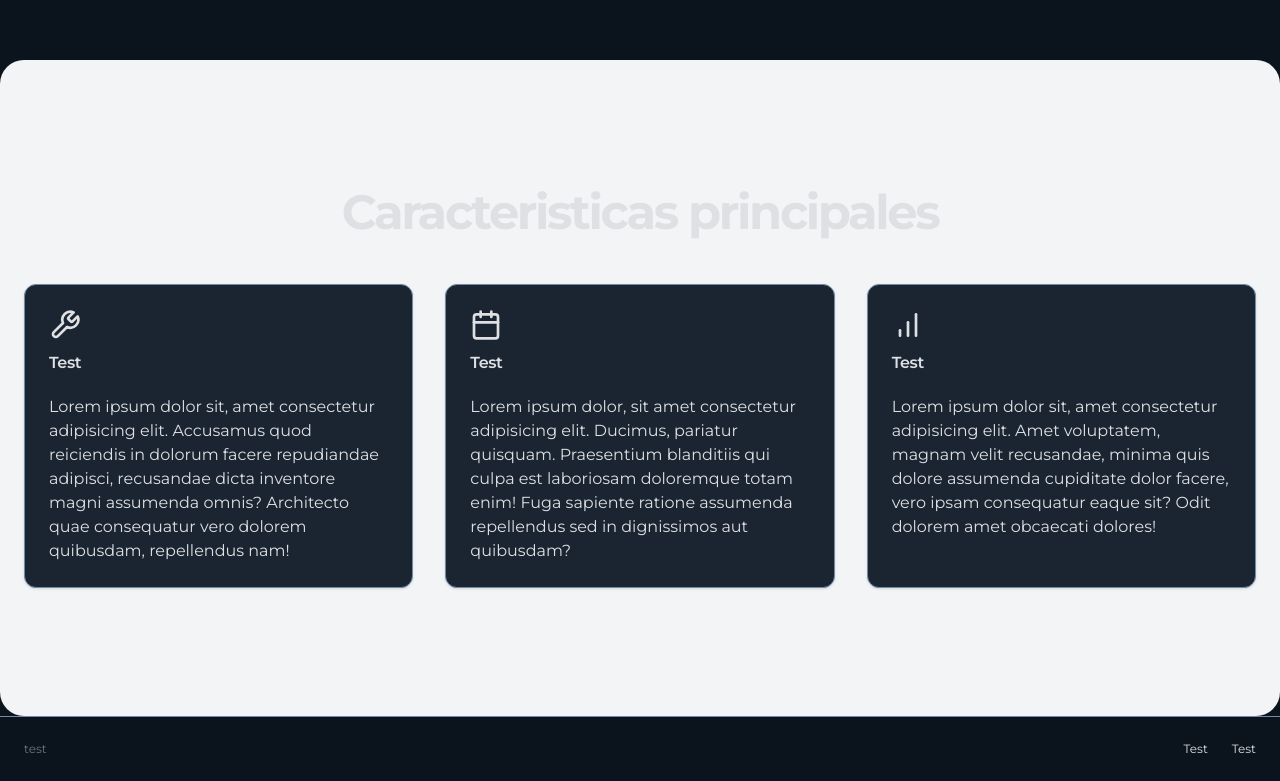
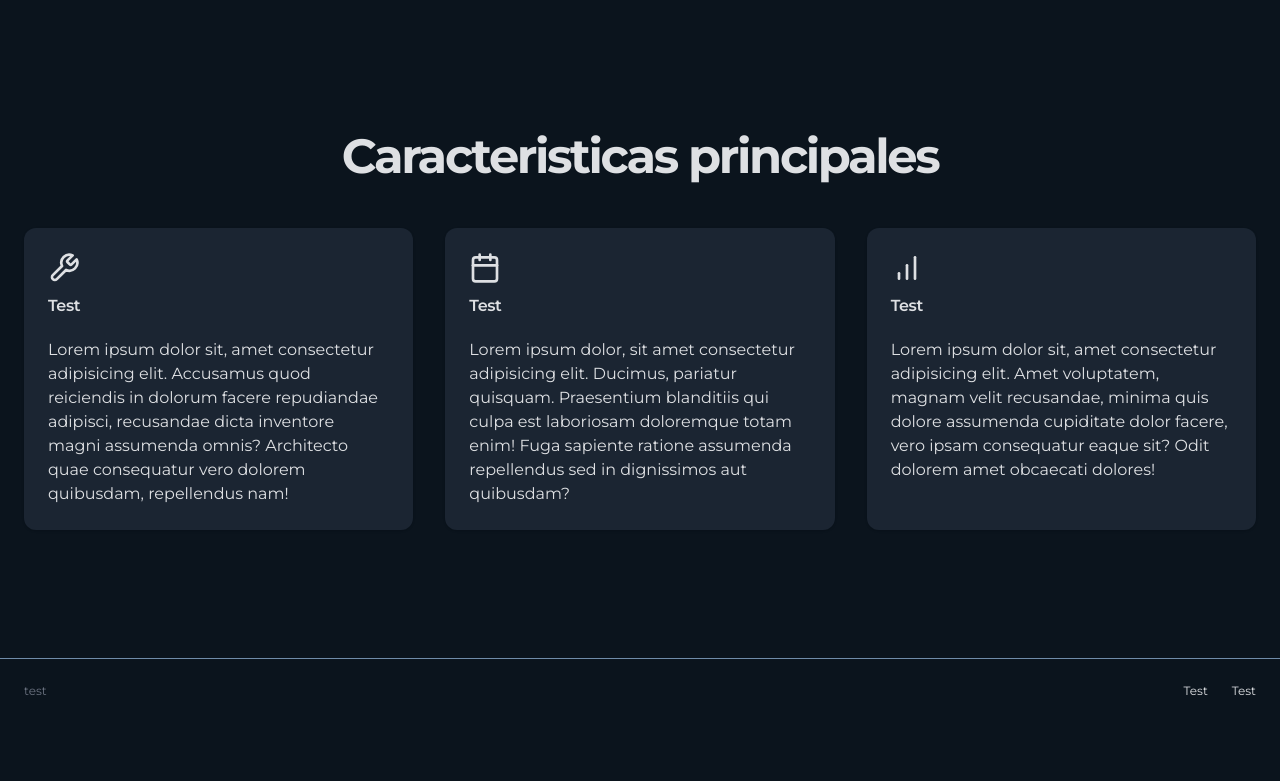
Before and after one commit to clikzz/Proyecto-ISW, a Next.js app in the folder frontend/: page / in a window 1280 px wide. Shown: the part 740-1521 px from the top of the page. After the commit the page ends 1463 px from the top, so only its background shows below. Built offline with nearby package versions, Linux system fonts and the light colour scheme.

Commit message:
Refactor layout and login components

```diff
--- a/frontend/src/app/layout.jsx
+++ b/frontend/src/app/layout.jsx
@@ -1,5 +1,7 @@
 import { Montserrat } from 'next/font/google';
 import './globals.css';
+import Link from 'next/link';
+import { Bike } from 'lucide-react';
 
 const montserrat = Montserrat({
   subsets: ['latin'],
@@ -15,7 +17,16 @@ export const metadata = {
 export default function RootLayout({ children }) {
   return (
     <html lang="en" className={`${montserrat.variable} font-sans`}>
-      <body className="antialiased">{children}</body>
+      <body className="antialiased">
+        <header className="absolute px-4 lg:px-6 h-14 flex items-center">
+          <Link className="flex items-center justify-center" href="/">
+            <Bike className="h-6 w-6" />
+            <span className="ml-2 text-lg font-bold">Nombre</span>
+          </Link>
+          <nav className="ml-auto flex gap-4 sm:gap-6"></nav>
+        </header>
+        {children}
+      </body>
     </html>
   );
 }
--- a/frontend/src/app/login/page.jsx
+++ b/frontend/src/app/login/page.jsx
@@ -2,6 +2,8 @@
 
 import React, { useState } from 'react';
 import { Eye, EyeOff, LogIn } from 'lucide-react';
+import Link from 'next/link';
+import { Button } from '../../components/ui/button';
 import '../globals.css';
 
 export default function Login() {
@@ -21,17 +23,20 @@ export default function Login() {
           </h2>
           <p className="text-sm text-center text-muted-foreground mb-6">
             ¿No tienes una cuenta?{' '}
-            <a
-              href="#"
+            <Link
+              href="/register"
               className="font-medium text-primary hover:text-accent-foreground transition duration-300"
             >
               Regístrate
-            </a>
+            </Link>
           </p>
 
           <form className="space-y-6">
             <div>
-              <label htmlFor="email" className="block text-sm font-medium text-foreground">
+              <label
+                htmlFor="email"
+                className="block text-sm font-medium text-foreground"
+              >
                 Correo electrónico
               </label>
               <input
@@ -45,7 +50,10 @@ export default function Login() {
             </div>
 
             <div>
-              <label htmlFor="password" className="block text-sm font-medium text-foreground">
+              <label
+                htmlFor="password"
+                className="block text-sm font-medium text-foreground"
+              >
                 Contraseña
               </label>
               <div className="mt-1 relative">
@@ -79,17 +87,20 @@ export default function Login() {
                   type="checkbox"
                   className="h-4 w-4 text-primary focus:ring-primary border-input rounded bg-background"
                 />
-                <label htmlFor="remember-me" className="ml-2 text-sm text-muted-foreground">
+                <label
+                  htmlFor="remember-me"
+                  className="ml-2 text-sm text-muted-foreground"
+                >
                   Recordarme
                 </label>
               </div>
               <div className="text-sm">
-                <a
-                  href="#"
+                <Link
+                  href="/forgot-password"
                   className="font-medium text-primary hover:text-accent-foreground transition duration-300"
                 >
                   ¿Olvidaste tu contraseña?
-                </a>
+                </Link>
               </div>
             </div>
 
--- a/frontend/src/app/page.jsx
+++ b/frontend/src/app/page.jsx
@@ -5,19 +5,13 @@ import {
   CardHeader,
   CardTitle,
 } from '../components/ui/card';
-import { Bike, Wrench, Calendar, BarChart } from 'lucide-react';
+import {Wrench, Calendar, BarChart } from 'lucide-react';
 import Link from 'next/link';
 
 export default function LandingPage() {
   return (
     <div className="flex flex-col min-h-screen">
-      <header className="px-4 lg:px-6 h-14 flex items-center">
-        <Link className="flex items-center justify-center" href="#">
-          <Bike className="h-6 w-6" />
-          <span className="ml-2 text-lg font-bold">Nombre</span>
-        </Link>
-        <nav className="ml-auto flex gap-4 sm:gap-6"></nav>
-      </header>
+
       <main className="flex-1">
         <section className="w-full h-[calc(100vh-3.5rem)] flex items-center justify-center">
           <div className="container px-4 md:px-6">
@@ -37,21 +31,20 @@ export default function LandingPage() {
                 <Link href="/register">
                   <Button>Regístrate</Button>
                 </Link>
-                <Button variant="outline">Inicia Sesión</Button>
+                <Link href="/login">
+                  <Button variant="outline">Inicia Sesión</Button>
+                </Link>
               </div>
             </div>
           </div>
         </section>
-        <section
-          id="features"
-          className="rounded-3xl w-full py-12 md:py-24 lg:py-32 bg-gray-100 dark:bg-gray-800"
-        >
+        <section id="features" className="w-full py-12 md:py-24 lg:py-32">
           <div className="items-centercontainer px-4 md:px-6">
             <h2 className="text-3xl font-bold tracking-tighter sm:text-5xl text-center mb-12">
               Caracteristicas principales
             </h2>
             <div className="grid grid-cols-1 md:grid-cols-2 lg:grid-cols-3 gap-8">
-              <Card>
+              <Card className="border-none">
                 <CardHeader>
                   <Wrench className="w-8 h-8 mb-2" />
                   <CardTitle>Test</CardTitle>
@@ -66,7 +59,7 @@ export default function LandingPage() {
                   </p>
                 </CardContent>
               </Card>
-              <Card>
+              <Card className="border-none">
                 <CardHeader>
                   <Calendar className="w-8 h-8 mb-2" />
                   <CardTitle>Test</CardTitle>
@@ -80,7 +73,7 @@ export default function LandingPage() {
                   </p>
                 </CardContent>
               </Card>
-              <Card>
+              <Card className="border-none">
                 <CardHeader>
                   <BarChart className="w-8 h-8 mb-2" />
                   <CardTitle>Test</CardTitle>
```
